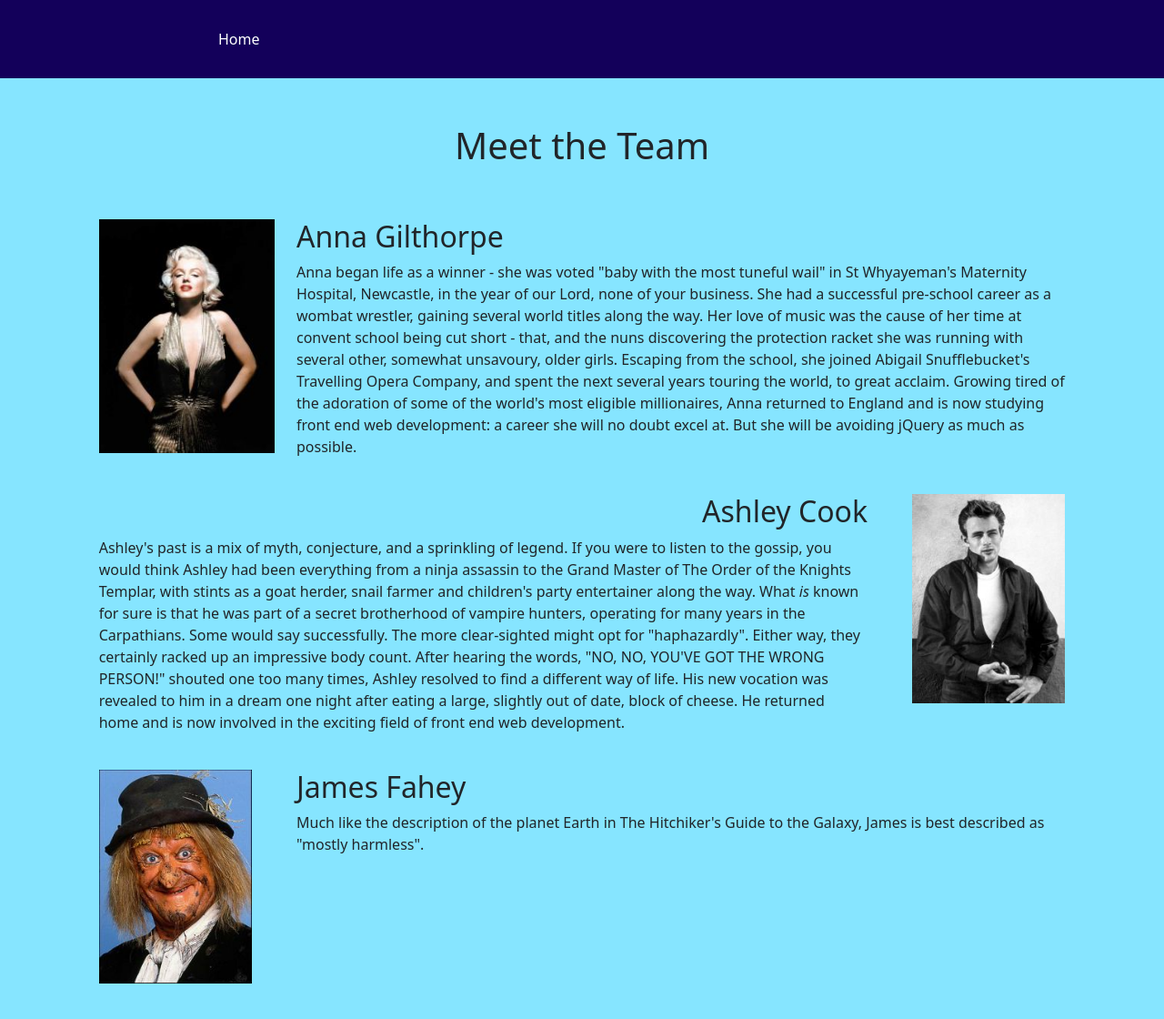
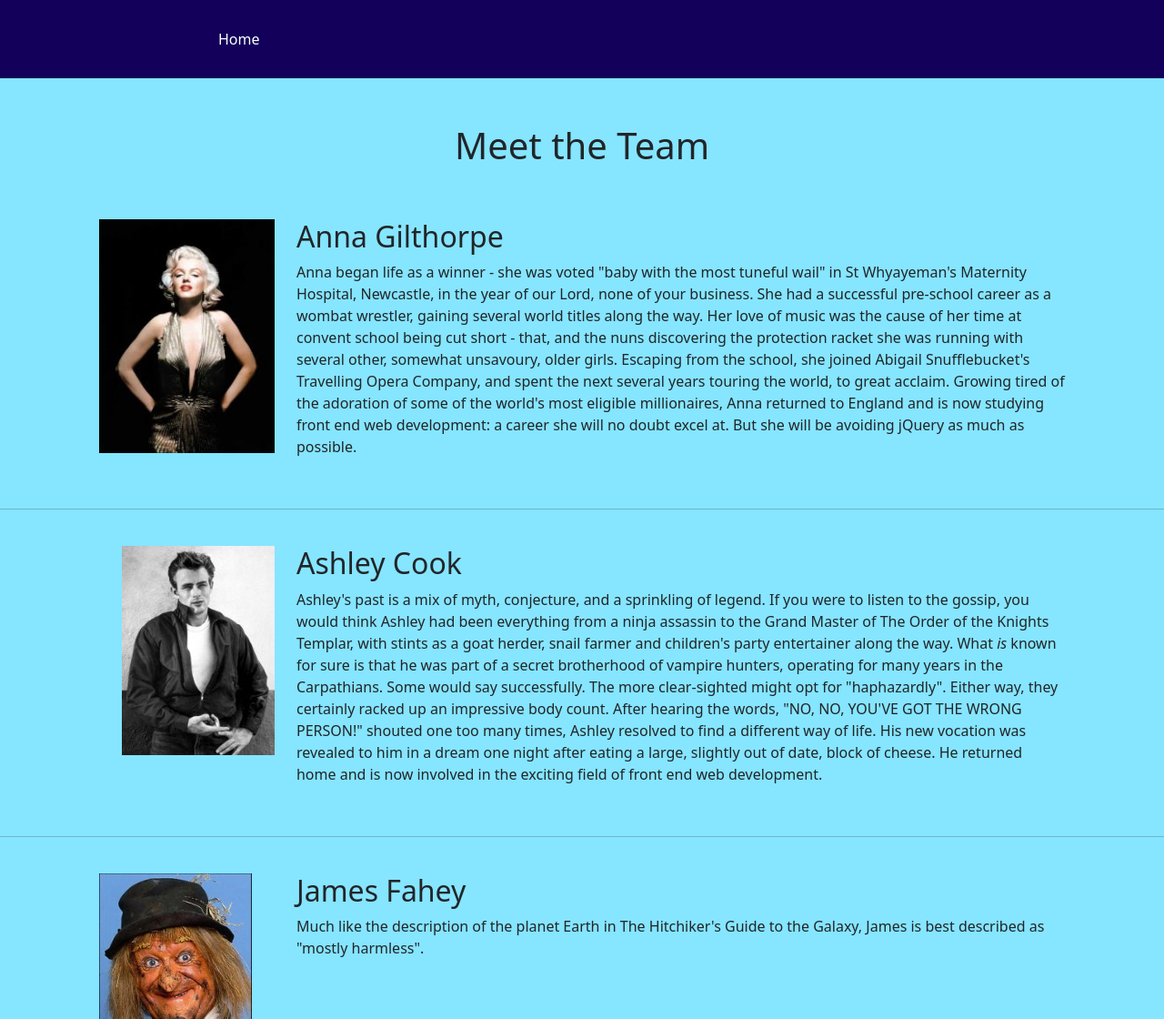
Before and after one commit to AnnaGilthorpe/Project1, a plain HTML site: page about.html in a window 1280 px wide. Shown: the top 1120 px of the page at 91% size. Drawn offline with nearby package versions, Linux system fonts and the light colour scheme.

Commit message:
Update about.html

```diff
--- a/about.html
+++ b/about.html
@@ -36,19 +36,21 @@
             <div class="col-lg-1"></div>
         </div>
     </container>
+    <hr />
     <container class="bio-container">
         <div class="row">
             <div class="col-lg-1"></div>
+                <div class="col-lg-2">
+                <img src="./Images/ash.jpg" alt="Picture of James Dean" class="img-fluid ash-image">
+                </div>
                 <div class="col-lg-8">
-                <h2 class="ash-image">Ashley Cook</h2>
+                <h2>Ashley Cook</h2>
                 <p>Ashley's past is a mix of myth, conjecture, and a sprinkling of legend. If you were to listen to the gossip, you would think Ashley had been everything from a ninja assassin to the Grand Master of The Order of the Knights Templar, with stints as a goat herder, snail farmer and children's party entertainer along the way. What <em>is</em> known for sure is that he was part of a secret brotherhood of vampire hunters, operating for many years in the Carpathians. Some would say successfully. The more clear-sighted might opt for "haphazardly". Either way, they certainly racked up an impressive body count. After hearing the words, "NO, NO, YOU'VE GOT THE WRONG PERSON!" shouted one too many times, Ashley resolved to find a different way of life. His new vocation was revealed to him in a dream one night after eating a large, slightly out of date, block of cheese. He returned home and is now involved in the exciting field of front end web development.</p>
             </div>
-            <div class="col-lg-2">
-                <img src="./Images/ash.jpg" alt="Picture of James Dean" class="img-fluid ash-image">
-            </div>
             <div class="col-lg-1"></div>
-        </div>
+          </div>
     </container>
+    <hr />
     <container class="bio-container">
         <div class="row">
             <div class="col-lg-1"></div>
```
